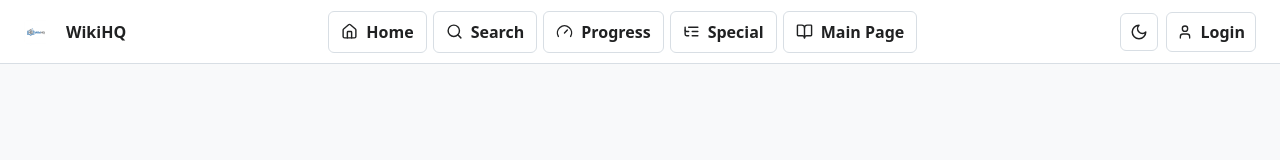
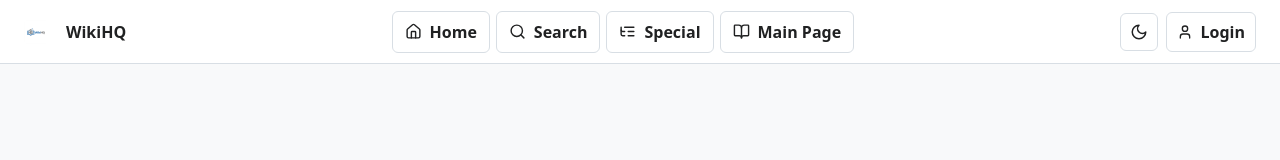
Before and after one commit to officialum1/wikihq, a Next.js app in the folder frontend/: page / in a window 1280 px wide. Shown: the top 160 px of the page. Built offline with nearby package versions, Linux system fonts and the light colour scheme; no server answers.

Commit message:
Hide progress link from main navbar; access via Admin Dashboard instead

```diff
--- a/frontend/app/layout.tsx
+++ b/frontend/app/layout.tsx
@@ -42,10 +42,6 @@ export default function RootLayout({ children }: Readonly<{ children: ReactNode
               <Search size={17} />
               Search
             </Link>
-            <Link href="/admin/progress">
-              <Gauge size={17} />
-              Progress
-            </Link>
             <Link href="/special">
               <ListTree size={17} />
               Special
```
